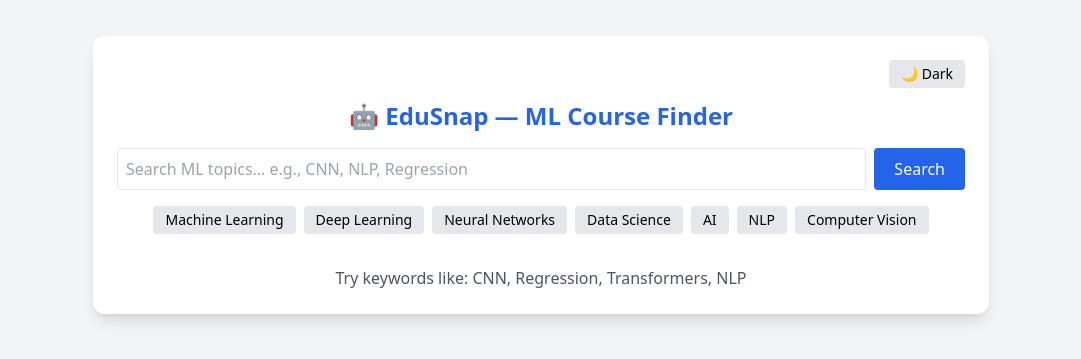
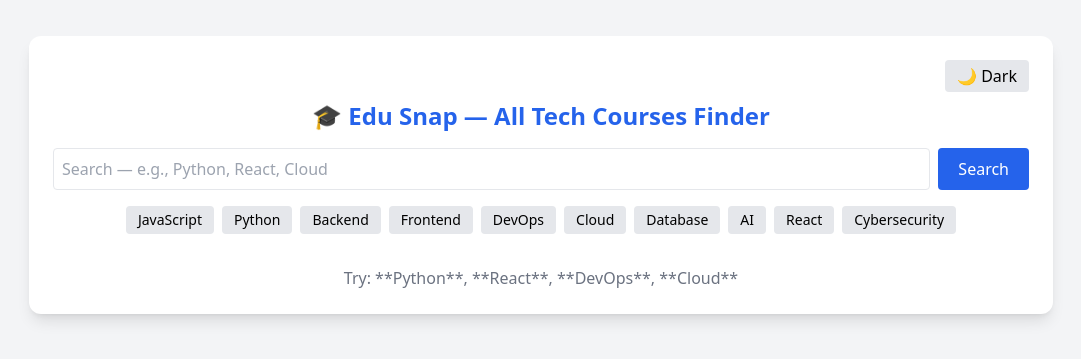
Before and after one commit to Tejas2913/Image_Fetcher_API, a React (Vite) app: page / in a window 1280 px wide. Shown: the part 225-584 px from the top of the page, without its empty margins (99-1180 px from the left). Built offline with nearby package versions, Linux system fonts and the light colour scheme.

Commit message:
Update App.jsx

```diff
--- a/src/App.jsx
+++ b/src/App.jsx
@@ -8,60 +8,80 @@ function App() {
   const [darkMode, setDarkMode] = useState(false);
 
   const suggestions = [
-    "Machine Learning", "Deep Learning", "Neural Networks",
-    "Data Science", "AI", "NLP", "Computer Vision"
+    "JavaScript", "Python", "Backend", "Frontend", "DevOps",
+    "Cloud", "Database", "AI", "React", "Cybersecurity"
   ];
 
-  const searchML = async (e) => {
+  const filters = [
+    "JavaScript", "Python", "Fullstack", "Backend",
+    "Frontend", "Cloud", "Database", "DevOps", "AI"
+  ];
+
+  const placeholderImg =
+    "https://via.placeholder.com/150/2563eb/ffffff?text=Course";
+
+  const searchCourses = async (e) => {
     if (e?.preventDefault) e.preventDefault();
     setLoading(true);
 
     try {
       const res = await axios.get(
-        "https://raw.githubusercontent.com/Ananya2002-creator/ai-ml-course-dataset/main/ml_courses.json"
+        "https://api.sampleapis.com/codingresources/codingResources"
       );
 
       const term = keyword.toLowerCase();
+
       const filtered = res.data.filter(
-        c =>
-          c.title.toLowerCase().includes(term) ||
-          c.category.toLowerCase().includes(term)
+        (item) =>
+          item.title.toLowerCase().includes(term) ||
+          item.description.toLowerCase().includes(term) ||
+          item.categories.join(" ").toLowerCase().includes(term)
       );
 
-      setCourses(filtered);
+      const formatted = filtered.map((c) => ({
+        title: c.title,
+        description: c.description,
+        link: c.url,
+        category: c.categories.join(", "),
+        free: c.free,
+        image: placeholderImg
+      }));
+
+      setCourses(formatted);
     } catch (err) {
-      console.error(err);
-      alert("API Error");
-    } finally {
-      setLoading(false);
+      alert("Error fetching courses");
     }
+
+    setLoading(false);
   };
 
   return (
     <div className={darkMode ? "dark" : ""}>
       <div className="min-h-screen bg-gray-100 dark:bg-gray-900 flex justify-center items-center p-4">
-        <div className="max-w-4xl bg-white dark:bg-gray-800 p-6 rounded-xl shadow-lg w-full">
 
-          {/* Dark Toggle */}
-          <div className="flex justify-end mb-3">
-            <button onClick={()=>setDarkMode(!darkMode)}
-              className="px-3 py-1 bg-gray-200 dark:bg-gray-700 rounded text-sm dark:text-white">
+        <div className="max-w-5xl w-full bg-white dark:bg-gray-800 p-6 rounded-xl shadow-lg">
+
+          {/* Dark mode */}
+          <div className="flex justify-end mb-2">
+            <button
+              className="px-3 py-1 rounded bg-gray-200 dark:bg-gray-700 dark:text-white"
+              onClick={() => setDarkMode(!darkMode)}
+            >
               {darkMode ? "☀ Light" : "🌙 Dark"}
             </button>
           </div>
 
           <h1 className="text-2xl font-bold text-center mb-4 text-blue-600 dark:text-blue-300">
-            🤖 EduSnap — ML Course Finder
+            🎓 Edu Snap — All Tech Courses Finder
           </h1>
 
-          <form onSubmit={searchML} className="flex gap-2 mb-4">
+          {/* Search */}
+          <form onSubmit={searchCourses} className="flex gap-2 mb-4">
             <input
-              type="text"
-              className="flex-1 border p-2 rounded dark:bg-gray-700 dark:text-white"
-              placeholder="Search ML topics… e.g., CNN, NLP, Regression"
+              className="flex-1 p-2 border rounded dark:bg-gray-700 dark:text-white"
+              placeholder="Search — e.g., Python, React, Cloud"
               value={keyword}
-              onChange={(e)=>setKeyword(e.target.value)}
-              required
+              onChange={(e) => setKeyword(e.target.value)}
             />
             <button className="bg-blue-600 text-white px-5 rounded">
               {loading ? "..." : "Search"}
@@ -69,30 +89,44 @@ function App() {
           </form>
 
           {/* Suggestions */}
-          <div className="flex flex-wrap gap-2 mb-4 justify-center">
-            {suggestions.map((s,i)=>(
-              <button key={i} onClick={()=>{setKeyword(s); searchML();}}
-                className="px-3 py-1 bg-gray-200 dark:bg-gray-700 rounded text-sm dark:text-white">
+          <div className="flex flex-wrap gap-2 justify-center mb-4">
+            {suggestions.map((s, i) => (
+              <button
+                key={i}
+                onClick={() => {
+                  setKeyword(s);
+                  searchCourses();
+                }}
+                className="px-3 py-1 text-sm rounded bg-gray-200 dark:bg-gray-700 dark:text-white"
+              >
                 {s}
               </button>
             ))}
           </div>
 
-          {/* Loading */}
+          {/* Loader */}
           {loading && (
-            <p className="text-center text-blue-500">Searching ML courses…</p>
+            <p className="text-center text-blue-500">Loading...</p>
           )}
 
           {/* Results */}
           <div className="grid sm:grid-cols-2 md:grid-cols-3 gap-4">
-            {courses.map((c, i)=>(
-              <div key={i} className="bg-gray-100 dark:bg-gray-700 p-3 rounded shadow">
-                <img src={c.thumbnail} className="w-full h-36 object-cover rounded mb-2" />
-                <h2 className="font-bold text-sm dark:text-white">{c.title}</h2>
-                <p className="text-xs text-gray-600 dark:text-gray-300">{c.provider}</p>
-                <p className="text-xs text-gray-500 dark:text-gray-400 mb-2">{c.category}</p>
-                <a href={c.link} target="_blank"
-                  className="block text-center bg-blue-600 text-white py-1 rounded text-sm">
+            {courses.map((c, i) => (
+              <div key={i} className="bg-gray-100 dark:bg-gray-700 p-4 rounded shadow">
+                <img src={c.image} className="w-full h-36 object-cover rounded mb-2" />
+                <h2 className="font-bold dark:text-white">{c.title}</h2>
+                <p className="text-xs text-gray-500 dark:text-gray-300 line-clamp-2">{c.description}</p>
+                <p className="text-xs text-gray-400">
+                  <b>Category:</b> {c.category}
+                </p>
+                <p className="text-xs mb-1">
+                  {c.free ? "✅ Free" : "💲 Paid"}
+                </p>
+                <a
+                  href={c.link}
+                  target="_blank"
+                  className="block text-center bg-blue-600 text-white py-1 rounded text-sm"
+                >
                   View Course
                 </a>
               </div>
@@ -100,8 +134,8 @@ function App() {
           </div>
 
           {!loading && courses.length === 0 && (
-            <p className="text-center mt-4 text-gray-600 dark:text-gray-300">
-              Try keywords like: CNN, Regression, Transformers, NLP
+            <p className="text-center text-gray-500 dark:text-gray-300 mt-4">
+              Try: **Python**, **React**, **DevOps**, **Cloud**
             </p>
           )}
         </div>
```
